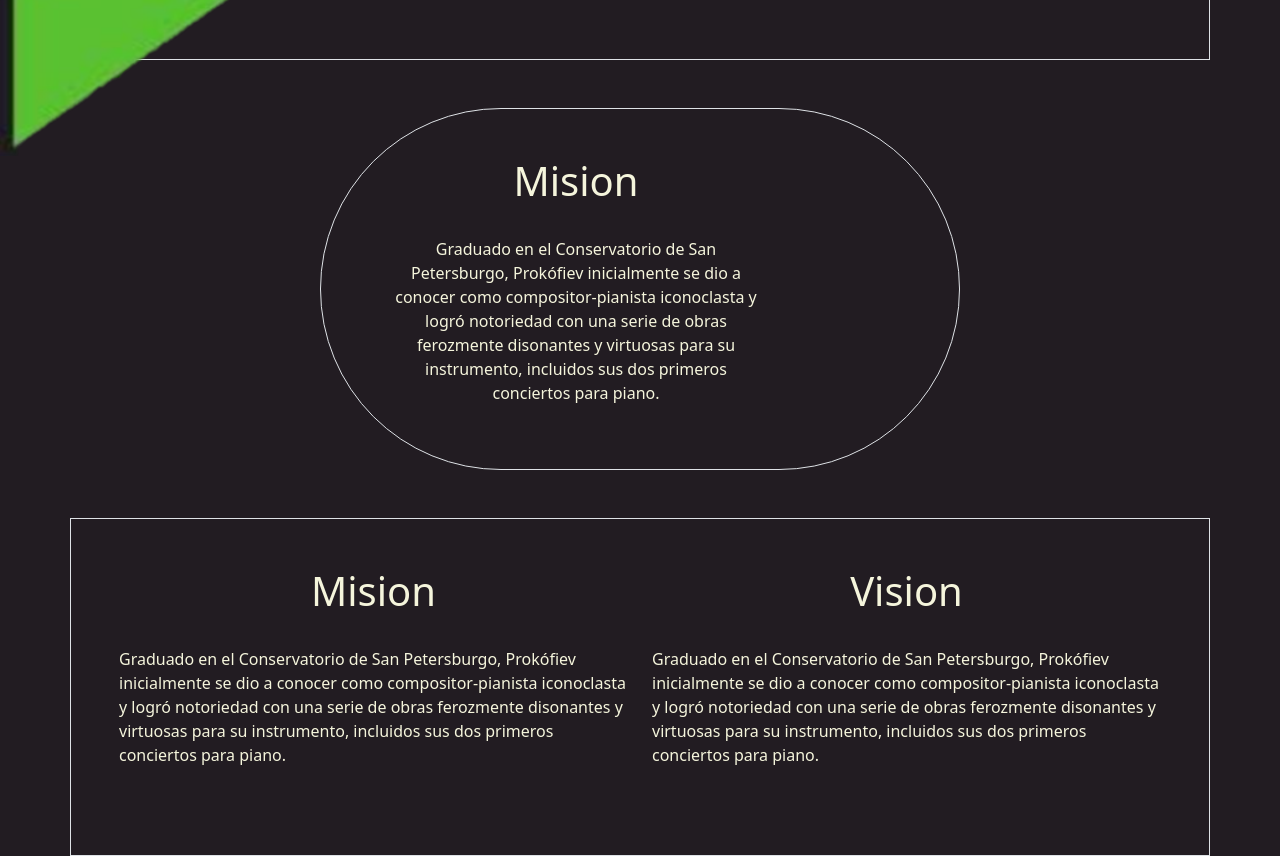
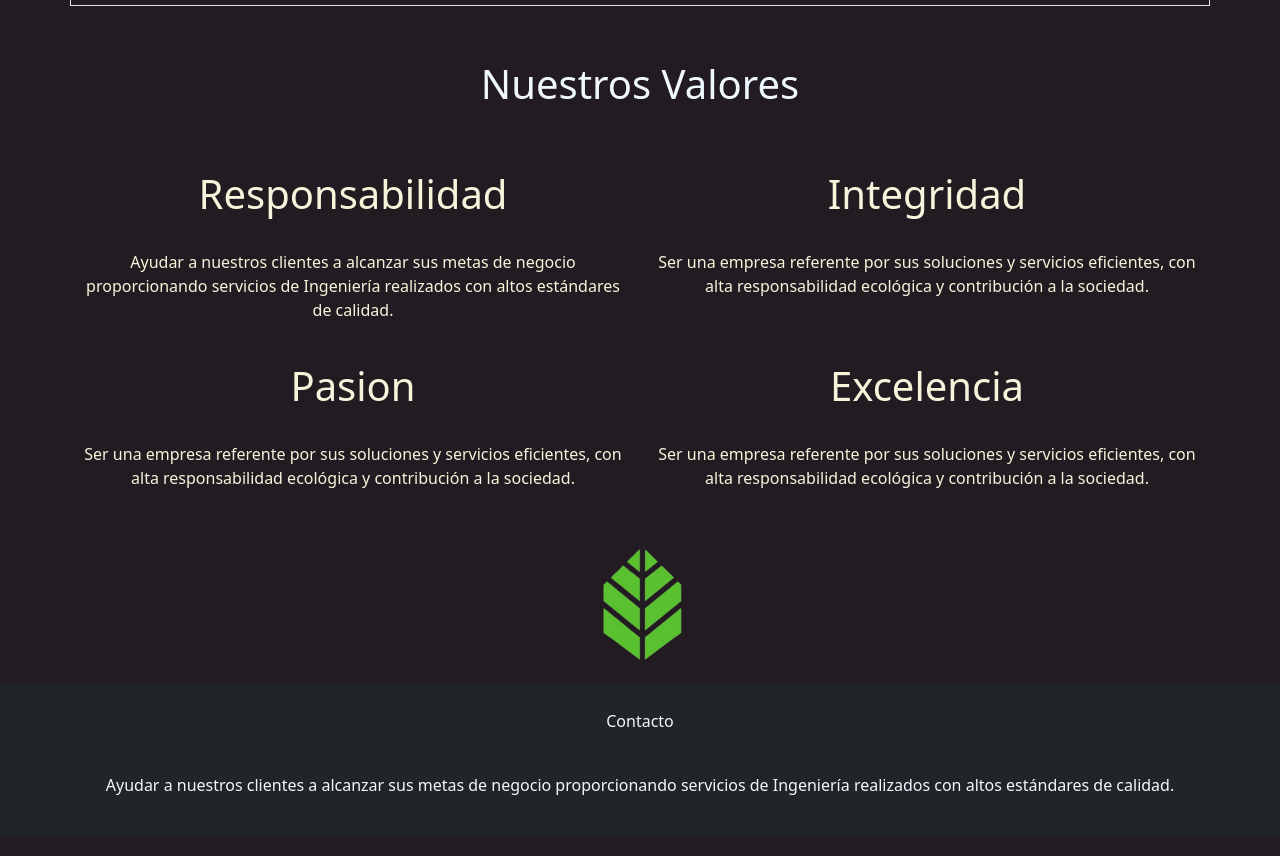
Before and after one commit to AlfonsoHdz/PaginaNorel, a plain HTML site: page Nosotros.html in a window 1280 px wide. Shown: the part 795-1651 px from the top of the page. Drawn offline with nearby package versions, Linux system fonts and the light colour scheme.

Commit message:
Nosotrosv2.0
Puro comit xd

```diff
--- a/Nosotros.html
+++ b/Nosotros.html
@@ -35,16 +35,13 @@
 </header>
 <body class="cuerpo">
 
-    <div class="imageL01">
-        <img src="Images/LogoN03.png" width="800px" height="850px">
-    </div>
-
     <div class="container border border-success border-4 mt-2 p-5 somos">
         <div class="row">
             <div class="col-sm-7 offset-md-1">
                 <p class="h1">¿Quienes somos?</p>
                 <br>
-                <p class="h2Descripcion">Graduado en el Conservatorio de San Petersburgo, Prokófiev inicialmente se dio a conocer como compositor-pianista iconoclasta y logró notoriedad con una serie de obras ferozmente disonantes y virtuosas para su instrumento, incluidos sus dos primeros conciertos para piano. </p>
+                <p class="h2Descripcion">
+                    En NOREL INGENIERÍA creemos en diseñar en el presente para funcionar en el futuro; lo hacemos asumiendo un rol proactivo en la creación de soluciones sustentables, integrales y específicas que ayuden a nuestros clientes a alcanzar sus metas a través de cada servicio de ingeniería que nos encomienda.</p>
             </div>
             <div class="col-sm-4">
                 <img src="Images/Ingeniero.png" alt="" width="200px">
@@ -66,30 +63,61 @@
         </div>
     </div>
 
-    <div class="container border mt-5 p-5 mision" style="width: 50%;">
+    <div class="container pt-5">
+        <p class="valores">Nuestros Valores</p>
+    </div>
+
+    <div class="container mt-5 p-2 metas">
         <div class="row">
-            <div class="col-sm-9">
-                <p class="h1">Mision</p>
+            <div class="col-sm-6">
+                <p class="h1" style="text-align: center;">Responsabilidad</p>
                 <br>
-                <p class="h2Descripcion">Graduado en el Conservatorio de San Petersburgo, Prokófiev inicialmente se dio a conocer como compositor-pianista iconoclasta y logró notoriedad con una serie de obras ferozmente disonantes y virtuosas para su instrumento, incluidos sus dos primeros conciertos para piano.</p>
+                <p class="h2Descripcion">
+                    Ayudar a nuestros clientes a alcanzar sus metas de negocio proporcionando servicios de Ingeniería realizados con altos estándares de calidad.</p>
+                <br>
+            </div>
+            <div class="col-sm-6">
+                <p class="h1" style="text-align: center;">Integridad</p>
+                <br>
+                <p class="h2Descripcion">
+                    Ser una empresa referente por sus soluciones y servicios eficientes, con alta responsabilidad ecológica y contribución a la sociedad.
+                    </p>
+                <br>
+                <br>
+            </div>
+            <div class="col-sm-6">
+                <p class="h1" style="text-align: center;">Pasion</p>
+                <br>
+                <p class="h2Descripcion">
+                    Ser una empresa referente por sus soluciones y servicios eficientes, con alta responsabilidad ecológica y contribución a la sociedad.
+                    </p>
+                <br>
+            </div>
+            <div class="col-sm-6">
+                <p class="h1" style="text-align: center;">Excelencia</p>
+                <br>
+                <p class="h2Descripcion">
+                    Ser una empresa referente por sus soluciones y servicios eficientes, con alta responsabilidad ecológica y contribución a la sociedad.
+                    </p>
+                <br>
             </div>
         </div>
     </div>
 
-    <div class="container border mt-5 p-5 metas">
-        <div class="row">
-            <div class="col-sm-6">
-                <p class="h1" style="text-align: center;">Mision</p>
+    <div class="container pt-2 planta">
+        <img src="Images/LogoN02.png" alt="" width="100px">
+    </div>
+</body>
+<footer>
+    <div class="bd-footer py-4 mt-4 bg-dark">
+        <div class="rowF">
+            <div class="col-sm-12">
+                <p class="foot" style="text-align: center;">Contacto</p>
                 <br>
-                <p class="h2Descripcion">Graduado en el Conservatorio de San Petersburgo, Prokófiev inicialmente se dio a conocer como compositor-pianista iconoclasta y logró notoriedad con una serie de obras ferozmente disonantes y virtuosas para su instrumento, incluidos sus dos primeros conciertos para piano.</p>
-            </div>
-            <div class="col-sm-6">
-                <p class="h1" style="text-align: center;">Vision</p>
-                <br>
-                <p class="h2Descripcion">Graduado en el Conservatorio de San Petersburgo, Prokófiev inicialmente se dio a conocer como compositor-pianista iconoclasta y logró notoriedad con una serie de obras ferozmente disonantes y virtuosas para su instrumento, incluidos sus dos primeros conciertos para piano.</p>
-                <br>
+                <p class="h2Descripcion2">
+                    Ayudar a nuestros clientes a alcanzar sus metas de negocio proporcionando servicios de Ingeniería realizados con altos estándares de calidad.</p>
             </div>
         </div>
     </div>
-</body>
+</footer>
 </html>
--- a/stylenosotros.css
+++ b/stylenosotros.css
@@ -35,3 +35,27 @@
 {
     color: beige;
 }
+
+.h2Descripcion
+{
+    text-align: center;
+}
+.h2Descripcion2
+{
+    text-align: center;
+    color: aliceblue;
+}
+.foot
+{
+    text-align: center;
+    color: aliceblue;
+}
+.valores
+{
+    text-align: center;
+    font-size: 40px;
+    color: aliceblue;
+}
+.planta{
+    text-align: center;
+}
```
Also changed, not shown: Images/LOGO NOREL-03cortado.png (added).
